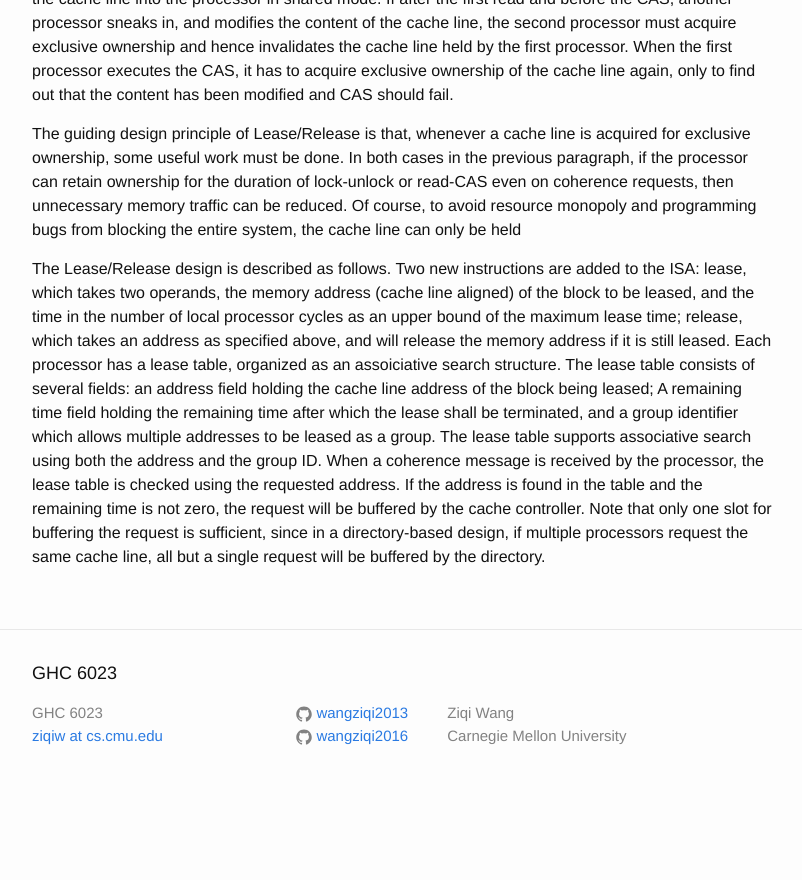
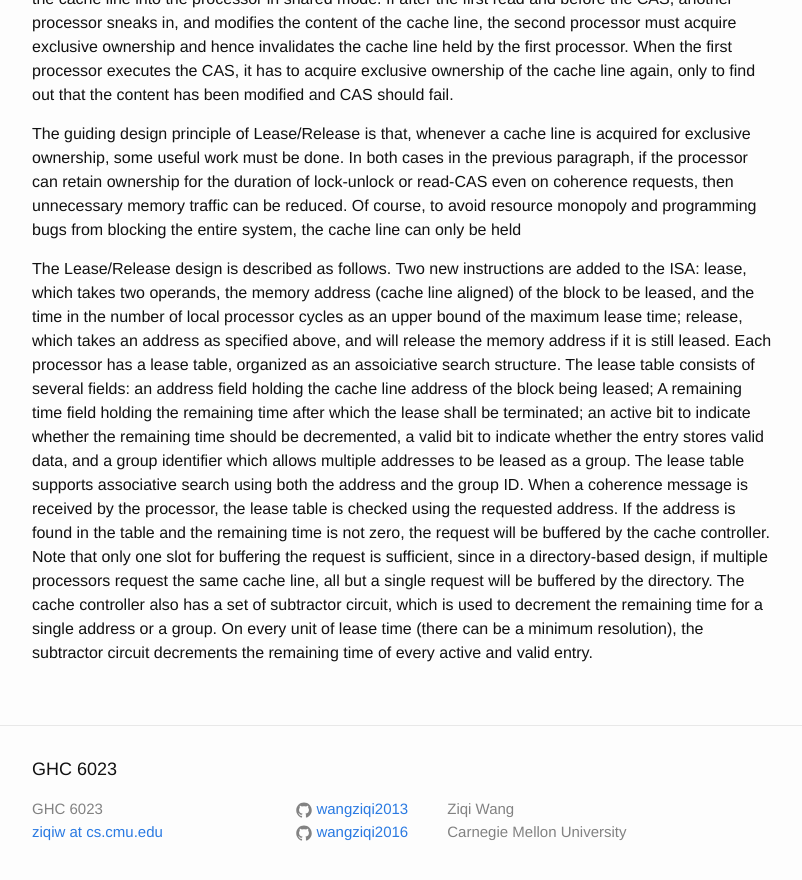
Before and after one commit to wangziqi2013/wangziqi2013.github.io, a Jekyll site: the page built from _posts/2019-01-11-lease-release.markdown, in a window 1280 px wide and 900 px high, scrolled down 745 px. Shown: the top 880 px of the window, without its empty margins (238-1040 px from the left). Built offline with Jekyll 4.4.1, drawn with Linux system fonts in a browser that asks for light colours; before the commit the page ends 1552 px from its top, so only the background shows below that.

Commit message:
Adding extra bits

```diff
--- a/_posts/2019-01-11-lease-release.markdown
+++ b/_posts/2019-01-11-lease-release.markdown
@@ -37,9 +37,13 @@ the memory address (cache line aligned) of the block to be leased, and the time
 an upper bound of the maximum lease time; release, which takes an address as specified above, and will release the memory
 address if it is still leased. Each processor has a lease table, organized as an assoiciative search structure. The lease
 table consists of several fields: an address field holding the cache line address of the block being leased; A remaining
-time field holding the remaining time after which the lease shall be terminated, and a group identifier which allows multiple
-addresses to be leased as a group. The lease table supports associative search using both the address and the group ID.
-When a coherence message is received by the processor, the lease table is checked using the requested address. If the address
-is found in the table and the remaining time is not zero, the request will be buffered by the cache controller. Note that
-only one slot for buffering the request is sufficient, since in a directory-based design, if multiple processors request
-the same cache line, all but a single request will be buffered by the directory.
+time field holding the remaining time after which the lease shall be terminated; an active bit to indicate whether the
+remaining time should be decremented, a valid bit to indicate whether the entry stores valid data, and a group identifier
+which allows multiple addresses to be leased as a group. The lease table supports associative search using both the address
+and the group ID. When a coherence message is received by the processor, the lease table is checked using the requested
+address. If the address is found in the table and the remaining time is not zero, the request will be buffered by the
+cache controller. Note that only one slot for buffering the request is sufficient, since in a directory-based design, if
+multiple processors request the same cache line, all but a single request will be buffered by the directory. The cache
+controller also has a set of subtractor circuit, which is used to decrement the remaining time for a single address or a
+group. On every unit of lease time (there can be a minimum resolution), the subtractor circuit decrements the remaining
+time of every active and valid entry.
```
